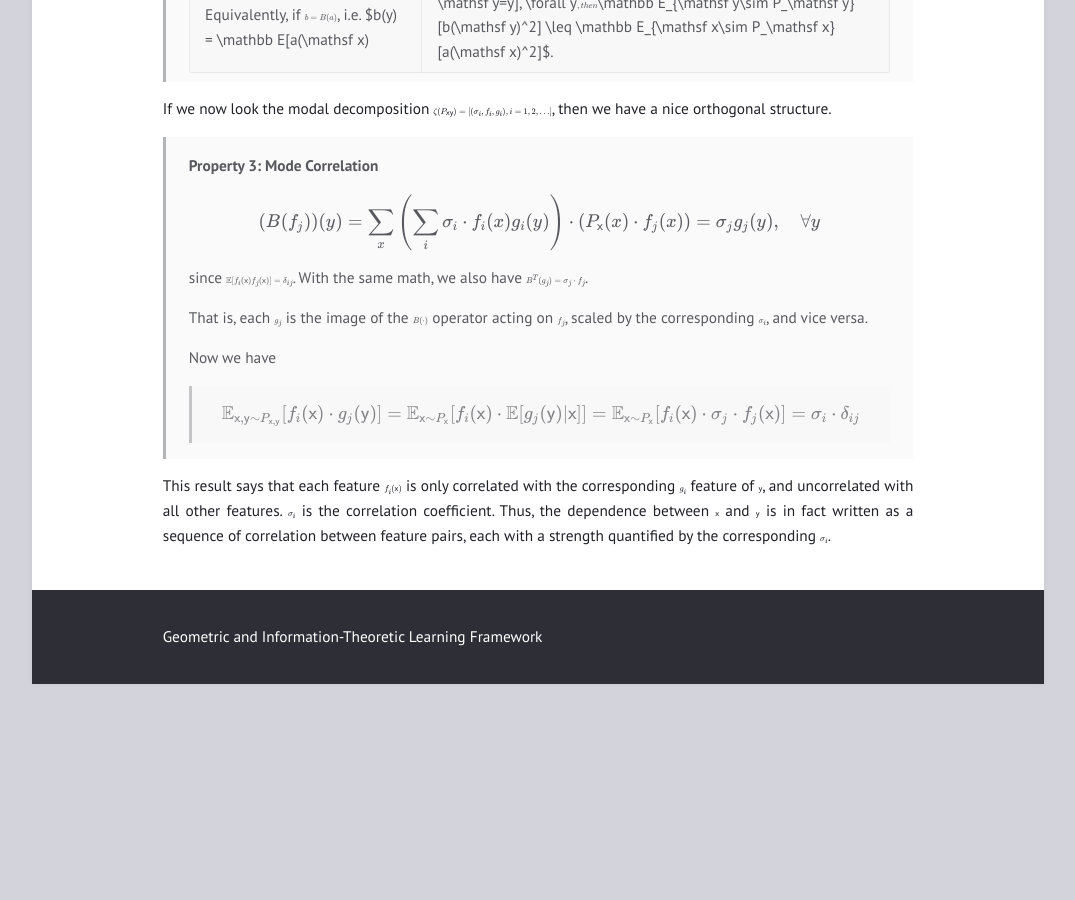
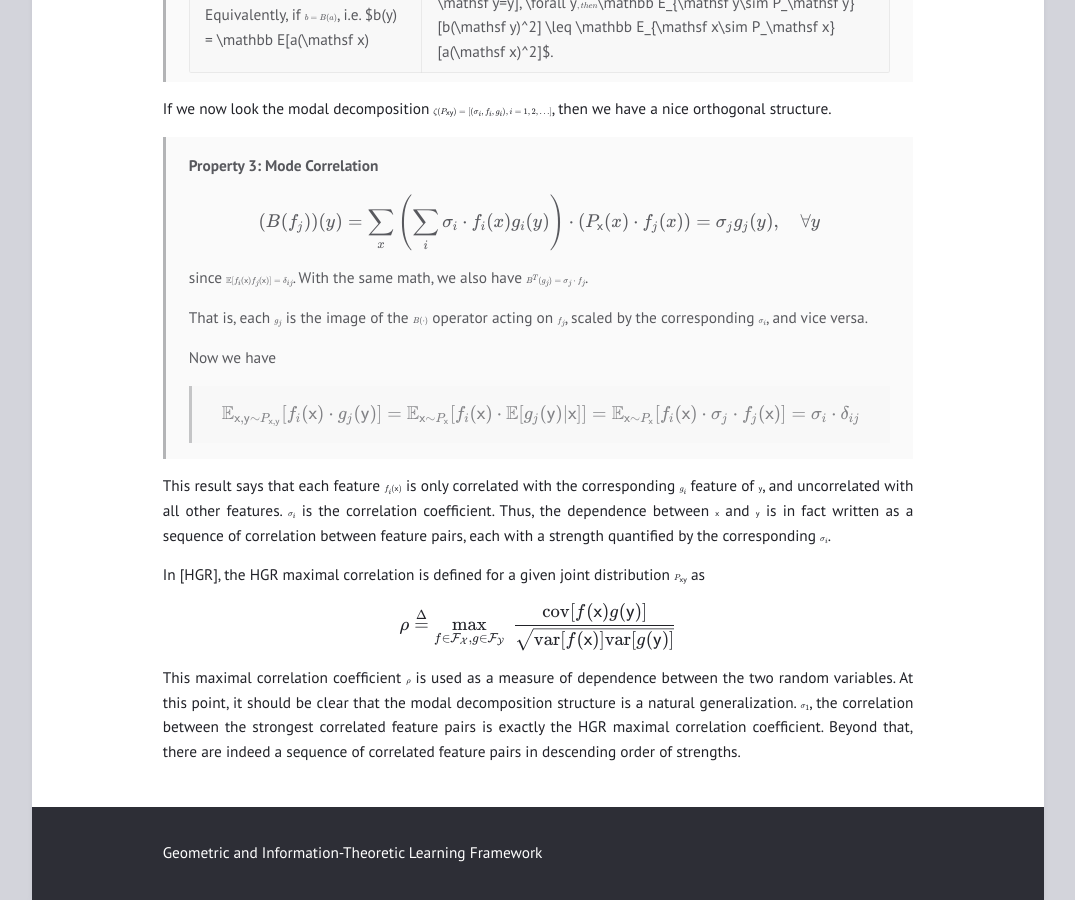
Before and after one commit to gilearning/gilearning.github.io, a Jekyll site: the page built from _posts/2022-08-15-ModalDecomposition.md, in a window 1280 px wide and 900 px high, scrolled down 5755 px. Shown: the whole window, without its empty margins (102-1177 px from the left). Built offline with Jekyll 4.4.1, drawn with Linux system fonts in a browser that asks for light colours; formulas are drawn with MathJax 3; before the commit the page ends 6439 px from its top, so only the background shows below that.

Commit message:
Update 2022-08-15-ModalDecomposition.md

```diff
--- a/_posts/2022-08-15-ModalDecomposition.md
+++ b/_posts/2022-08-15-ModalDecomposition.md
@@ -202,3 +202,11 @@ If we now look the modal decomposition $\zeta(P_\mathsf {xy}) = [(\sigma_i, f_i,
 >$$
 
 This result says that each feature $f_i(\mathsf x)$ is only correlated with the corresponding $g_i$ feature of $\mathsf y$, and uncorrelated with all other features. $\sigma_i$ is the correlation coefficient. Thus, the dependence between $\mathsf x$ and $\mathsf y$ is in fact written as a sequence of correlation between feature pairs, each with a strength quantified by the corresponding $\sigma_i$.
+
+In [HGR], the HGR maximal correlation is defined for a given joint distribution $P_{\mathsf {xy}}$ as
+
+$$
+\rho \stackrel{\Delta}{=} \max_{f \in \mathcal {F_X}, g \in \mathcal {F_Y}} \; \frac{\mathrm{cov}[f(\mathsf x)g(\mathsf y)]}{\sqrt{\mathrm{var}[f(\mathsf x)] \mathrm{var}[g(\mathsf y)]} }
+$$
+
+This maximal correlation coefficient $\rho$ is used as a measure of dependence between the two random variables. At this point, it should be clear that the modal decomposition structure is a natural generalization. $\sigma_1$, the correlation between the strongest correlated feature pairs is exactly the HGR maximal correlation coefficient. Beyond that, there are indeed a sequence of correlated feature pairs in descending order of strengths.
```
